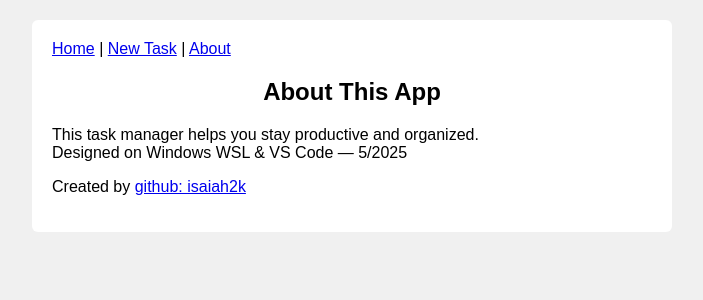
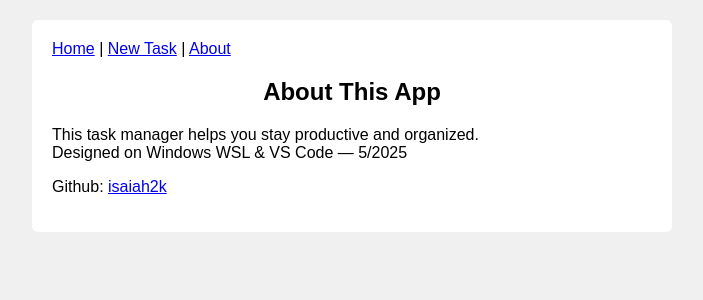
Before and after one commit to isaiah2k/task-manager-frontend, a React (Create React App) app: page /about in a window 1280 px wide. Shown: the top 300 px of the page, without its empty margins (288-991 px from the left). Built offline with nearby package versions, Linux system fonts and the light colour scheme; no server answers.

Commit message:
updates About.js

```diff
--- a/src/Components/About.js
+++ b/src/Components/About.js
@@ -7,7 +7,7 @@
         Designed on Windows WSL & VS Code — 5/2025
       </p>
       <p>
-        Created by <a href="https://github.com/isaiah2k">github: isaiah2k</a>
+        Github: <a href="https://github.com/isaiah2k"> isaiah2k</a>
       </p>
     </div>
   )
```
